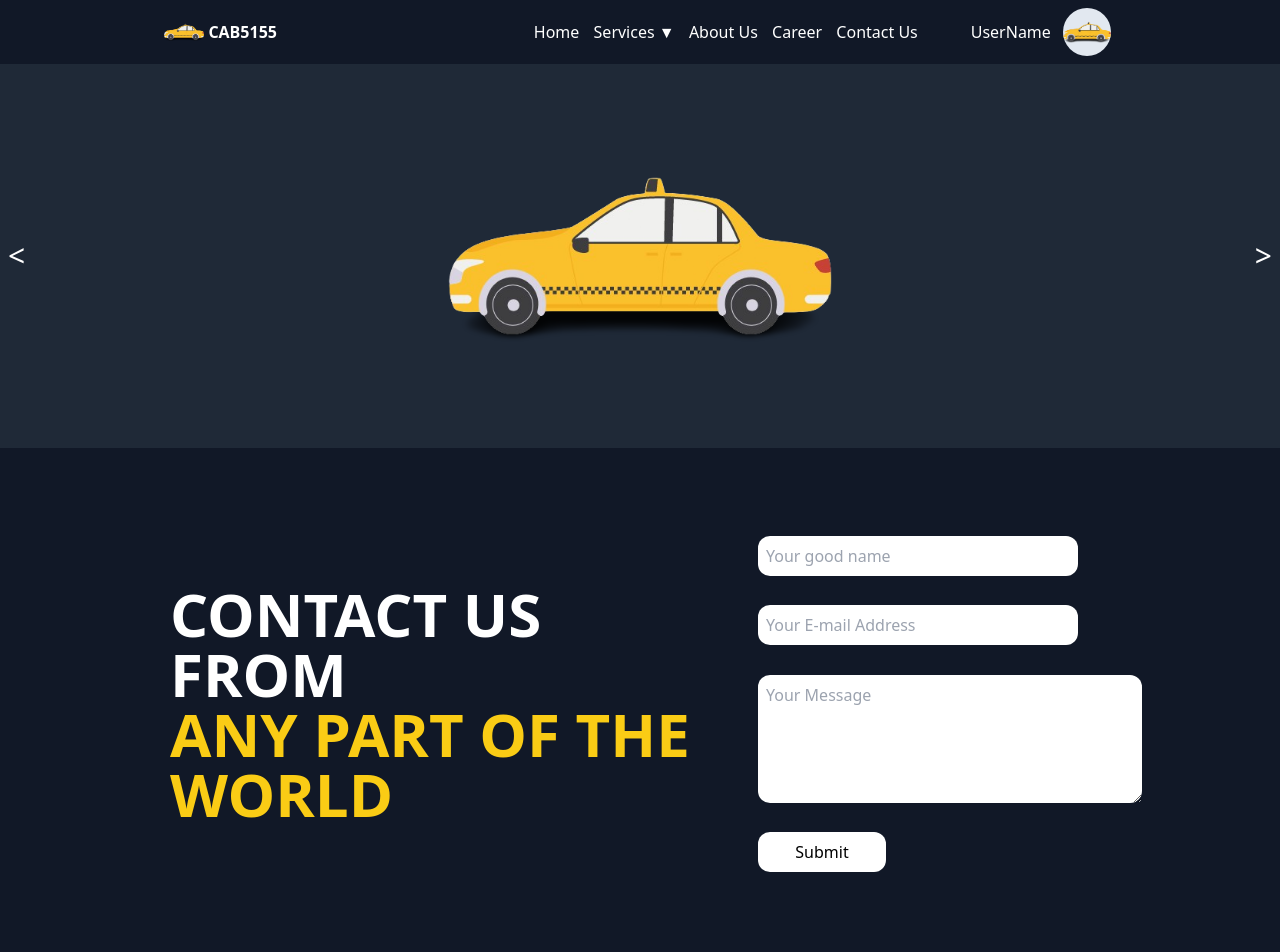
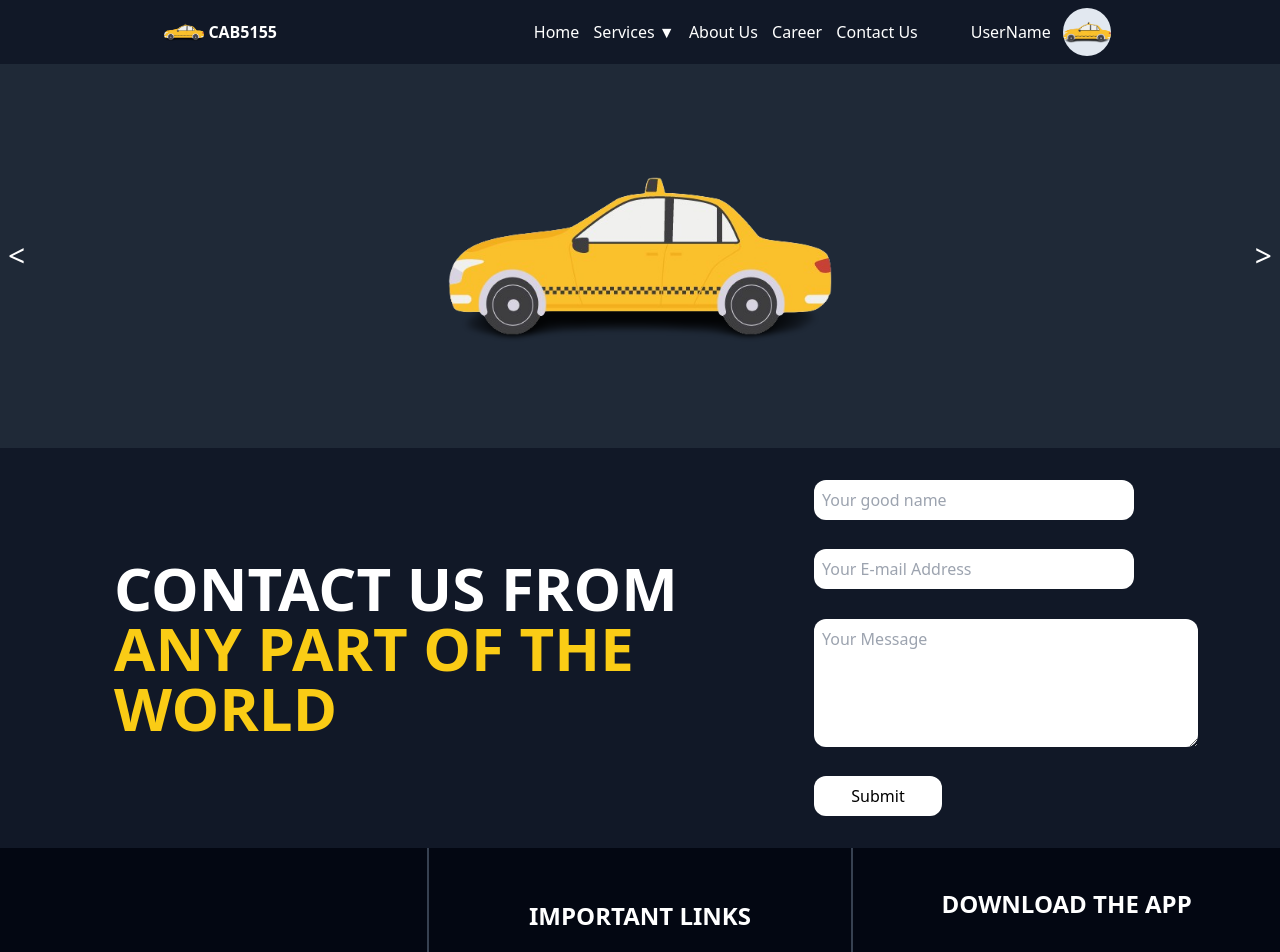
Before and after one commit to FirstTrackSolutionTechologies/CABINDIA, a React (Vite) app: page /contact in a window 1280 px wide. Shown: the top 952 px of the page. Built offline with nearby package versions, Linux system fonts and the light colour scheme.

Commit message:
chore : test

```diff
--- a/src/Components/Contact.tsx
+++ b/src/Components/Contact.tsx
@@ -7,14 +7,14 @@ const Contact = () => {
       {/* <div className=" flex justify-center items-center text-white text-3xl font-bold w-[900px] p-4">
         WANT TO REACH OUT TO US?
       </div> */}
-      <div className="flex md:flex-row flex-col md:w-[1100px]  w-full justify-between items-center p-16">
+      <div className="flex md:flex-row flex-col md:w-[1100px]  w-full justify-between items-center xs:p-16 p-2">
     <div className="md:w-[600px] flex flex-col justify-center items-center w-full p-4 md:text-6xl text-4xl font-bold text-white" >
       <p className="w-full">CONTACT US FROM </p><p className="flex w-full text-yellow-400">ANY PART OF THE WORLD</p>
     </div>
       <form action="" className="h-96 flex flex-col justify-between px-4 py-6 md:w-96 w-full">
-        <input className="w-80 p-2 rounded-xl" type="text" name="name" placeholder="Your good name" />
-        <input className="w-80 p-2 rounded-xl" type="email" name="email" placeholder="Your E-mail Address" />
-        <textarea name="message" className="h-32 w-96 p-2 rounded-xl" placeholder="Your Message" />
+        <input className="md:w-80 w-full p-2 rounded-xl" type="text" name="name" placeholder="Your good name" />
+        <input className="md:w-80 w-full p-2 rounded-xl" type="email" name="email" placeholder="Your E-mail Address" />
+        <textarea name="message" className="h-32 md:w-96 w-full p-2 rounded-xl" placeholder="Your Message" />
         <button className="w-32 h-10 p-2 bg-white rounded-xl  text-black">
               Submit
         </button>
```
